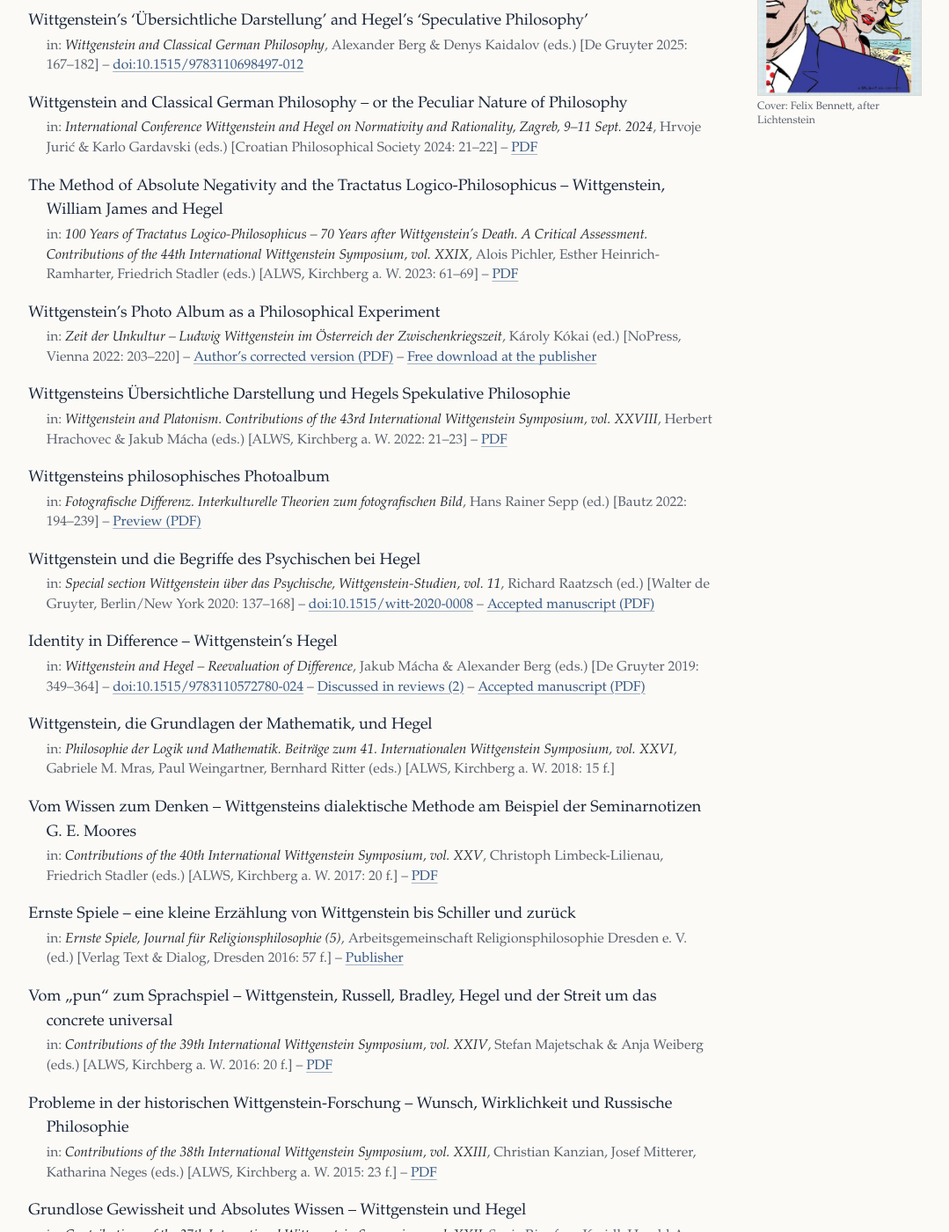
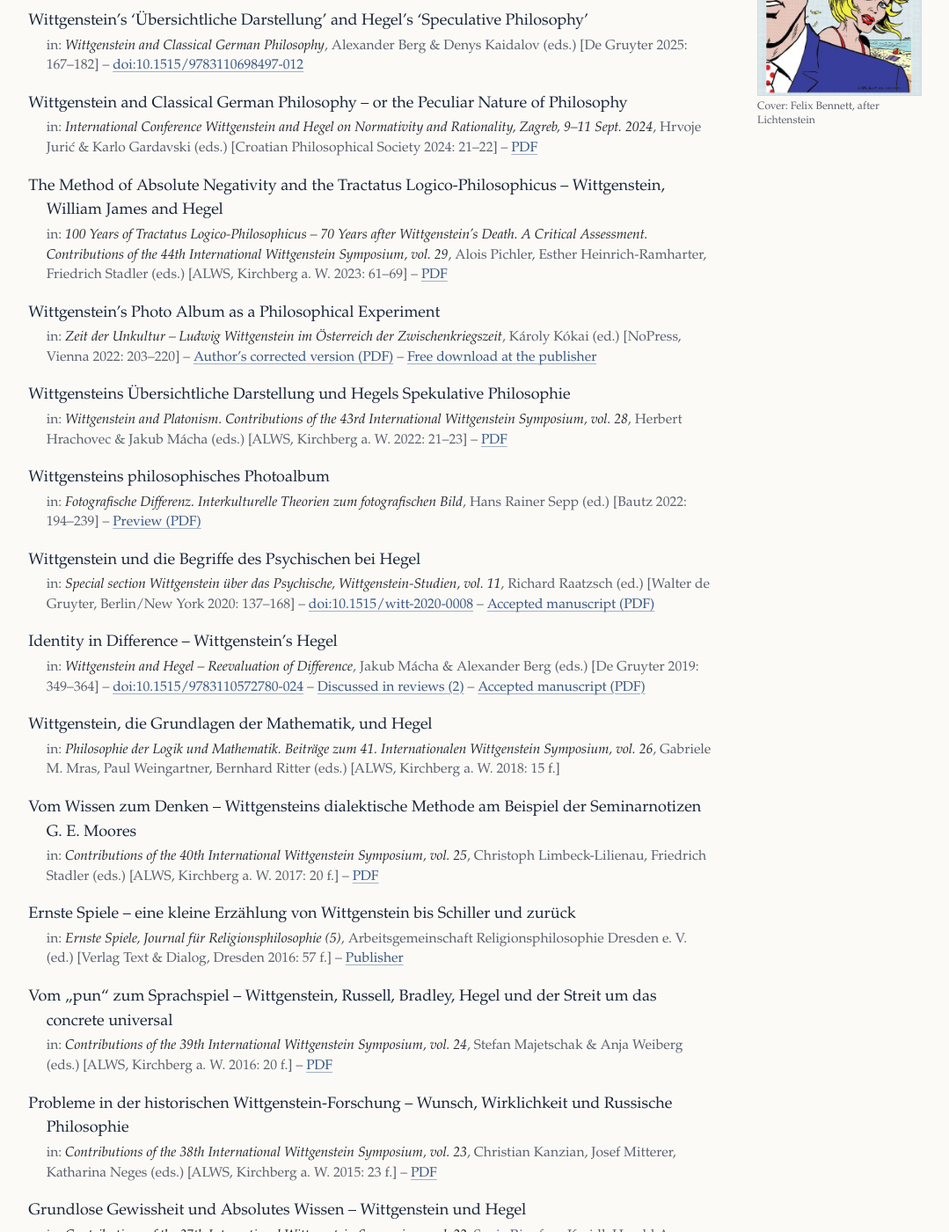
Before and after one commit to dralexanderberg/website, a Jekyll site: the page built from publications/index.html, in a window 1280 px wide and 1400 px high, scrolled down 2470 px. Shown: the whole window at 88% size, without its empty margins (68-1147 px from the left). Built offline with Jekyll 4.4.1, drawn with Linux system fonts in a browser that asks for light colours; some of the changed text lies outside the part shown.

Commit message:
Publications: volume numbers in Arabic numerals
Volume numbers now follow the usual citation styles and are given in Arabic
numerals, also where the volume itself uses Roman ones:
- the seven contributions volumes of the International Wittgenstein Symposium
  (Kirchberg): vol. XXII–XXIX -> vol. 22–29
- review sources: Verifiche XLIX -> 49 (two entries), Bulletin de littérature
  hégélienne XXX -> 30

The BibTeX file follows automatically. Congress names ("XXXVI International
Hegel Congress"), Wittgenstein's manuscript title "Ms-115: XI" and the
numbered sessions in the course plans keep their Roman numerals.

Co-Authored-By: Claude Opus 5.5 <noreply@anthropic.com>
Claude-Session: https://claude.ai/code/session_01DaTNutaFvg9aFZdq3qhdu7

```diff
--- a/_data/publications.yml
+++ b/_data/publications.yml
@@ -144,13 +144,13 @@
   toc: /files/conferences/toc.pdf
   reviews:
     - by: Stany Mazurkiewicz (Université de Liège)
-      source: Bulletin de littérature hégélienne XXX, 2020, pp. 182–183
+      source: Bulletin de littérature hégélienne 30, 2020, pp. 182–183
       url: https://doi.org/10.3917/aphi.834.0149
       lang: fr
       quote: "… ce très riche ouvrage, qui est assurément à inclure parmi les contributions significatives aux études hégéliennes."
       translation: "… this very rich work, which certainly belongs among the significant contributions to Hegel studies."
     - by: Guido Tana (University of Pavia)
-      source: "“Unlikely Bedfellows? On a recent rapprochement between Hegel and Wittgenstein”, Verifiche XLIX (1–2), 2020, pp. 333–346"
+      source: "“Unlikely Bedfellows? On a recent rapprochement between Hegel and Wittgenstein”, Verifiche 49 (1–2), 2020, pp. 333–346"
       quote: "… this collection is the first systematic collective attempt in establishing a background on which future engagement on the topics of idealism and language can be played out, and it should serve as the benchmark for future endeavors on the topic."
     - by: Diogo Ferrer (University of Coimbra)
       source: Wittgenstein-Studien 14 (1), 2023, pp. 277–283
@@ -248,7 +248,7 @@
 - id: absolute-negativity-tractatus
   type: article
   title: The Method of Absolute Negativity and the Tractatus Logico-Philosophicus – Wittgenstein, William James and Hegel
-  in: 100 Years of Tractatus Logico-Philosophicus – 70 Years after Wittgenstein’s Death. A Critical Assessment. Contributions of the 44th International Wittgenstein Symposium, vol. XXIX
+  in: 100 Years of Tractatus Logico-Philosophicus – 70 Years after Wittgenstein’s Death. A Critical Assessment. Contributions of the 44th International Wittgenstein Symposium, vol. 29
   in_editors: Alois Pichler, Esther Heinrich-Ramharter, Friedrich Stadler (eds.)
   publisher: ALWS, Kirchberg a. W.
   date: 2023
@@ -268,7 +268,7 @@
 - id: uebersichtliche-darstellung-2022
   type: article
   title: Wittgensteins Übersichtliche Darstellung und Hegels Spekulative Philosophie
-  in: Wittgenstein and Platonism. Contributions of the 43rd International Wittgenstein Symposium, vol. XXVIII
+  in: Wittgenstein and Platonism. Contributions of the 43rd International Wittgenstein Symposium, vol. 28
   in_editors: Herbert Hrachovec & Jakub Mácha (eds.)
   publisher: ALWS, Kirchberg a. W.
   date: 2022
@@ -315,13 +315,13 @@
       url: https://doi.org/10.1515/witt-2023-0015
       quote: "… the study by Alexander Berg (349–364) is especially significant, as it is the only one to present a factual account of Wittgenstein’s words and writing about Hegel. One main result of Berg’s study (further developed in Berg’s <i>Wittgensteins Hegel</i> […]) is the claim that Wittgenstein’s notion of ‘language game’ was likely inspired by the reception of Hegel’s dialectic by Russell and, more specifically, by C. D. Broad in 1929."
     - by: Guido Tana (University of Pavia)
-      source: "“Unlikely Bedfellows? On a recent rapprochement between Hegel and Wittgenstein”, Verifiche XLIX (1–2), 2020, pp. 340–341"
+      source: "“Unlikely Bedfellows? On a recent rapprochement between Hegel and Wittgenstein”, Verifiche 49 (1–2), 2020, pp. 340–341"
       quote: "Berg tackles the usually casted-aside question of whether Hegelian Idealism might have had an actual influence in shaping Wittgenstein’s thought. […] Berg suggests that Wittgenstein’s concept of Sprachspiele might have been substantially informed by Broad’s contention that Hegelian dialectic is akin to playing a game."
 
 - id: grundlagen-der-mathematik
   type: article
   title: Wittgenstein, die Grundlagen der Mathematik, und Hegel
-  in: Philosophie der Logik und Mathematik. Beiträge zum 41. Internationalen Wittgenstein Symposium, vol. XXVI
+  in: Philosophie der Logik und Mathematik. Beiträge zum 41. Internationalen Wittgenstein Symposium, vol. 26
   in_editors: Gabriele M. Mras, Paul Weingartner, Bernhard Ritter (eds.)
   publisher: ALWS, Kirchberg a. W.
   date: 2018
@@ -330,7 +330,7 @@
 - id: vom-wissen-zum-denken
   type: article
   title: Vom Wissen zum Denken – Wittgensteins dialektische Methode am Beispiel der Seminarnotizen G. E. Moores
-  in: Contributions of the 40th International Wittgenstein Symposium, vol. XXV
+  in: Contributions of the 40th International Wittgenstein Symposium, vol. 25
   in_editors: Christoph Limbeck-Lilienau, Friedrich Stadler (eds.)
   publisher: ALWS, Kirchberg a. W.
   date: 2017
@@ -352,7 +352,7 @@
 - id: vom-pun-zum-sprachspiel
   type: article
   title: Vom „pun“ zum Sprachspiel – Wittgenstein, Russell, Bradley, Hegel und der Streit um das concrete universal
-  in: Contributions of the 39th International Wittgenstein Symposium, vol. XXIV
+  in: Contributions of the 39th International Wittgenstein Symposium, vol. 24
   in_editors: Stefan Majetschak & Anja Weiberg (eds.)
   publisher: ALWS, Kirchberg a. W.
   date: 2016
@@ -362,7 +362,7 @@
 - id: historische-wittgenstein-forschung
   type: article
   title: Probleme in der historischen Wittgenstein-Forschung – Wunsch, Wirklichkeit und Russische Philosophie
-  in: Contributions of the 38th International Wittgenstein Symposium, vol. XXIII
+  in: Contributions of the 38th International Wittgenstein Symposium, vol. 23
   in_editors: Christian Kanzian, Josef Mitterer, Katharina Neges (eds.)
   publisher: ALWS, Kirchberg a. W.
   date: 2015
@@ -372,7 +372,7 @@
 - id: grundlose-gewissheit
   type: article
   title: Grundlose Gewissheit und Absolutes Wissen – Wittgenstein und Hegel
-  in: Contributions of the 37th International Wittgenstein Symposium, vol. XXII
+  in: Contributions of the 37th International Wittgenstein Symposium, vol. 22
   in_editors: Sonja Rinofner-Kreidl, Harald A. Wiltsche (eds.)
   publisher: ALWS, Kirchberg a. W.
   date: 2014
```
